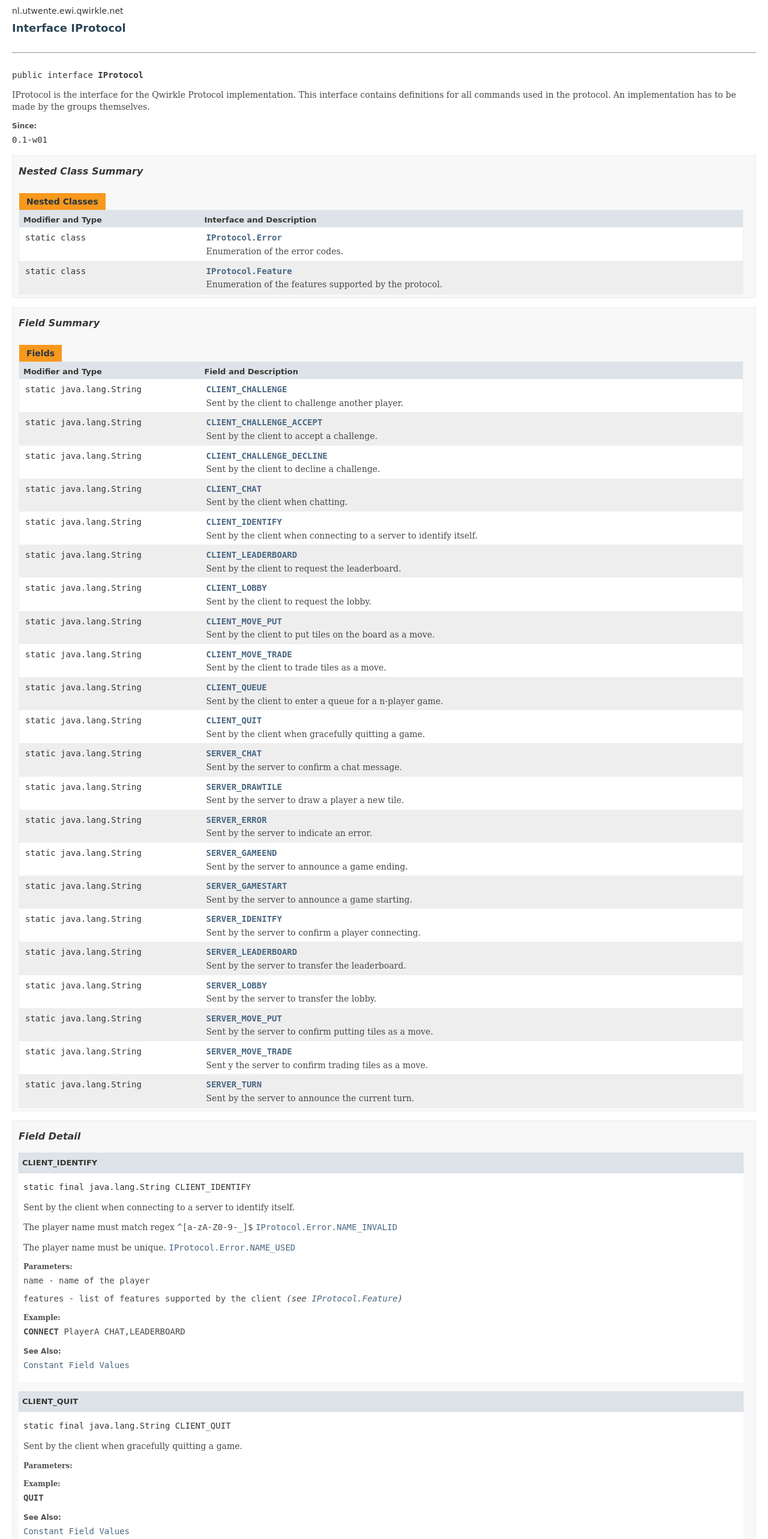
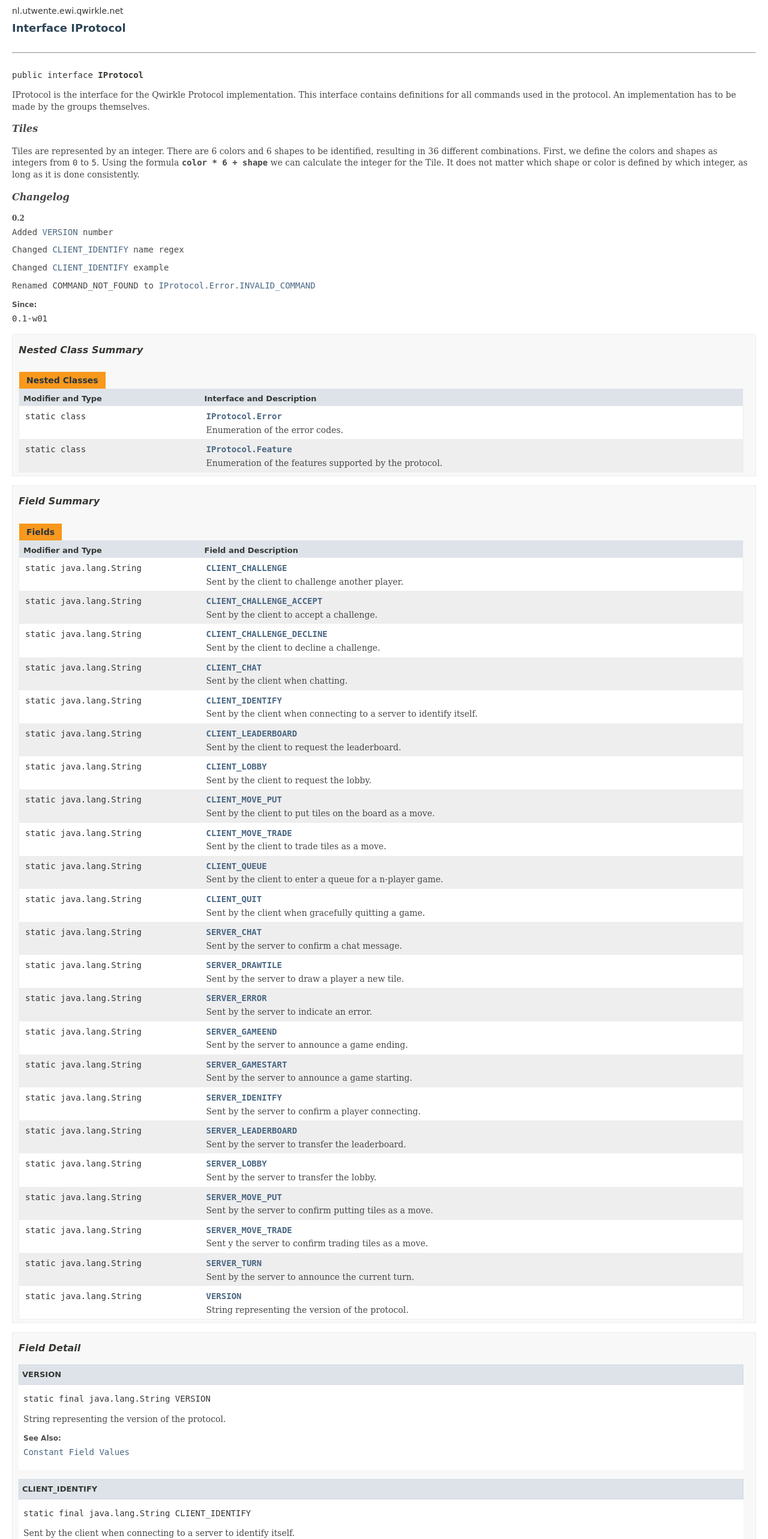
Before and after one commit to Thandruil/qwirkle, a plain HTML site: page nl/utwente/ewi/qwirkle/net/IProtocol.html in a window 1280 px wide. Shown: the top 2566 px of the page at 60% size. Drawn offline with Linux system fonts and the light colour scheme; a web font is replaced by a local one.

Commit message:
Updated JavaDoc for protocol 0.2

```diff
--- a/nl/utwente/ewi/qwirkle/net/IProtocol.html
+++ b/nl/utwente/ewi/qwirkle/net/IProtocol.html
@@ -2,9 +2,9 @@
 <!-- NewPage -->
 <html lang="en">
 <head>
-<!-- Generated by javadoc (1.8.0_65) on Sun Jan 10 23:05:45 CET 2016 -->
+<!-- Generated by javadoc (1.8.0_66) on Tue Jan 12 15:36:09 CET 2016 -->
 <title>IProtocol</title>
-<meta name="date" content="2016-01-10">
+<meta name="date" content="2016-01-12">
 <link rel="stylesheet" type="text/css" href="../../../../../stylesheet.css" title="Style">
 <script type="text/javascript" src="../../../../../script.js"></script>
 </head>
@@ -36,7 +36,24 @@
 <pre>public interface <span class="typeNameLabel">IProtocol</span></pre>
 <div class="block">IProtocol is the interface for the Qwirkle Protocol implementation. This interface
  contains definitions for all commands used in the protocol. An implementation has
- to be made by the groups themselves.</div>
+ to be made by the groups themselves.
+
+ <h3>Tiles</h3>
+ <p>Tiles are represented by an integer. There are 6 colors and 6 shapes to be
+ identified, resulting in 36 different combinations. First, we define the colors
+ and shapes as integers from <code>0</code> to <code>5</code>. Using the formula
+ <strong><code>color * 6 + shape</code></strong> we can calculate the integer for the Tile. It does
+ not matter which shape or color is defined by which integer, as long as it is
+ done consistently.</p>
+
+ <h3>Changelog</h3>
+ <dl>
+     <dt>0.2</dt>
+     <dd>Added <a href="../../../../../nl/utwente/ewi/qwirkle/net/IProtocol.html#VERSION"><code>VERSION</code></a> number</dd>
+     <dd>Changed <a href="../../../../../nl/utwente/ewi/qwirkle/net/IProtocol.html#CLIENT_IDENTIFY"><code>CLIENT_IDENTIFY</code></a> name regex</dd>
+     <dd>Changed <a href="../../../../../nl/utwente/ewi/qwirkle/net/IProtocol.html#CLIENT_IDENTIFY"><code>CLIENT_IDENTIFY</code></a> example</dd>
+     <dd>Renamed COMMAND_NOT_FOUND to <a href="../../../../../nl/utwente/ewi/qwirkle/net/IProtocol.Error.html#INVALID_COMMAND"><code>IProtocol.Error.INVALID_COMMAND</code></a></dd>
+ </dl></div>
 <dl>
 <dt><span class="simpleTagLabel">Since:</span></dt>
 <dd>0.1-w01</dd>
@@ -218,6 +235,12 @@
 <div class="block">Sent by the server to announce the current turn.</div>
 </td>
 </tr>
+<tr class="altColor">
+<td class="colFirst"><code>static java.lang.String</code></td>
+<td class="colLast"><code><span class="memberNameLink"><a href="../../../../../nl/utwente/ewi/qwirkle/net/IProtocol.html#VERSION">VERSION</a></span></code>
+<div class="block">String representing the version of the protocol.</div>
+</td>
+</tr>
 </table>
 </li>
 </ul>
@@ -233,6 +256,20 @@
 <!--   -->
 </a>
 <h3>Field Detail</h3>
+<a name="VERSION">
+<!--   -->
+</a>
+<ul class="blockList">
+<li class="blockList">
+<h4>VERSION</h4>
+<pre>static final&nbsp;java.lang.String VERSION</pre>
+<div class="block"><p>String representing the version of the protocol.</p></div>
+<dl>
+<dt><span class="seeLabel">See Also:</span></dt>
+<dd><a href="../../../../../constant-values.html#nl.utwente.ewi.qwirkle.net.IProtocol.VERSION">Constant Field Values</a></dd>
+</dl>
+</li>
+</ul>
 <a name="CLIENT_IDENTIFY">
 <!--   -->
 </a>
@@ -241,7 +278,7 @@
 <h4>CLIENT_IDENTIFY</h4>
 <pre>static final&nbsp;java.lang.String CLIENT_IDENTIFY</pre>
 <div class="block"><p>Sent by the client when connecting to a server to identify itself.</p>
- <p>The player name must match regex <code>^[a-zA-Z0-9-_]$</code> <code><a href="../../../../../nl/utwente/ewi/qwirkle/net/IProtocol.Error.html#NAME_INVALID"><code>IProtocol.Error.NAME_INVALID</code></a></code></p>
+ <p>The player name must match regex <code>^[a-zA-Z0-9-_]{2,16}$</code> <code><a href="../../../../../nl/utwente/ewi/qwirkle/net/IProtocol.Error.html#NAME_INVALID"><code>IProtocol.Error.NAME_INVALID</code></a></code></p>
  <p>The player name must be unique. <code><a href="../../../../../nl/utwente/ewi/qwirkle/net/IProtocol.Error.html#NAME_USED"><code>IProtocol.Error.NAME_USED</code></a></code></p>
 
  <dl>
@@ -251,7 +288,7 @@
  </dl>
  <dl>
      <dt>Example:</dt>
-     <dd><code><strong>CONNECT</strong> PlayerA CHAT,LEADERBOARD</code></dd>
+     <dd><code><strong>IDENTIFY</strong> PlayerA CHAT,LEADERBOARD</code></dd>
  </dl></div>
 <dl>
 <dt><span class="seeLabel">See Also:</span></dt>
```
Also changed, not shown: allclasses-frame.html (+2 -2 lines), allclasses-noframe.html (+2 -2 lines), constant-values.html (+9 -2 lines), deprecated-list.html (+2 -2 lines), help-doc.html (+2 -2 lines), index.html (+1 -1 lines), nl/utwente/ewi/qwirkle/net/IProtocol.Error.html (+8 -8 lines), nl/utwente/ewi/qwirkle/net/IProtocol.Feature.html (+2 -2 lines), nl/utwente/ewi/qwirkle/net/package-frame.html (+2 -2 lines), nl/utwente/ewi/qwirkle/net/package-summary.html (+2 -2 lines).
